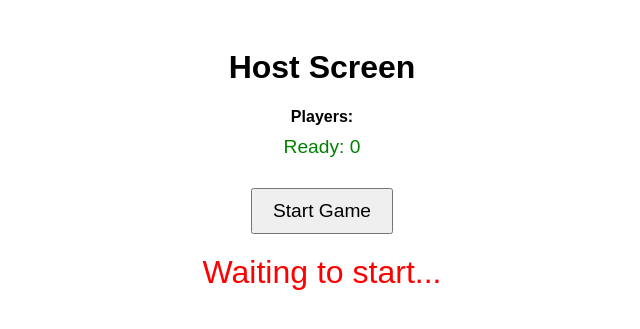
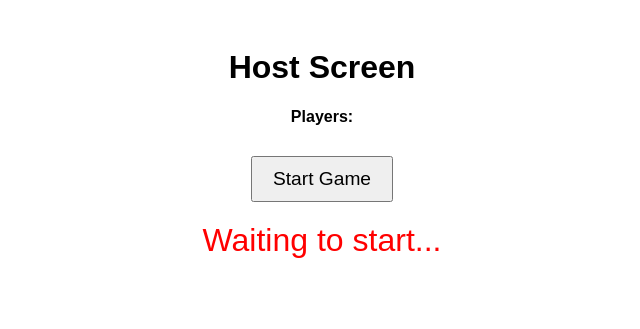
Before and after one commit to 12xtropix/FinalPython, a Flask app: page /host in a window 1280 px wide. Shown: the top 329 px of the page, without its empty margins (318-958 px from the left). Run offline with Flask 3, Linux system fonts and the light colour scheme; some libraries are stand-ins or nearby versions.

Commit message:
doesnt work

```diff
--- a/server.py
+++ b/server.py
@@ -1,4 +1,4 @@
-from flask import Flask, render_template, request, jsonify
+from flask import Flask, render_template, request
 from flask_socketio import SocketIO, emit, join_room
 import random
 
@@ -8,49 +8,29 @@ socketio = SocketIO(app)
 # Game data
 players = []
 prompts = []
-player_sockets = {}
-ready_players = set()
-
+player_sockets = {}  # username -> socket ID
+ready_players = set()  # Players who are ready
+votes = {}  # To store who voted for who
 game_data = {
-    "rounds": 4,
     "current_round": 1,
-    "player_scores": {},
     "player_role": {},  # Mapping player -> role (faker or normal)
 }
+
 
 @app.route('/')
 def index():
     return render_template('mainscreen.html')
 
+
 @app.route('/host')
 def host():
     return render_template('hostscreen.html')
+
 
 @app.route('/player')
 def player():
     return render_template('playerscreen.html')
 
-@app.route('/play', methods=['POST'])
-def play():
-    player_name = request.json['player_name']
-    action = request.json['action']
-    response = ""
-
-    if action == "answer":
-        response = handle_answer(player_name)
-    elif action == "vote":
-        response = handle_vote(player_name)
-
-    return jsonify({"status": response})
-
-def handle_answer(player_name):
-    if game_data["player_role"].get(player_name) == "faker":
-        return "You're the faker! Try to blend in."
-    else:
-        return random.choice(prompts)
-
-def handle_vote(player_name):
-    return "Vote recorded!"
 
 def generate_prompt_sequence():
     types = ["hands", "pointing", "numbers"]
@@ -75,13 +55,38 @@ def generate_prompt_sequence():
 
     return selected_prompts
 
+
+@app.route('/play', methods=['POST'])
+def play():
+    player_name = request.json['player_name']
+    action = request.json['action']
+    response = ""
+
+    if action == "answer":
+        response = handle_answer(player_name)
+    elif action == "vote":
+        response = handle_vote(player_name)
+
+    return jsonify({"status": response})
+
+
+def handle_answer(player_name):
+    if game_data["player_role"].get(player_name) == "faker":
+        return "You are the faker, try to blend in!"
+    else:
+        return random.choice(prompts)
+
+
+def handle_vote(player_name):
+    return "Vote recorded!"
+
+
 @socketio.on('join_game')
 def handle_join_game(data):
     username = data.get('username')
     if username and len(username) <= 20:
         if username not in players:
             players.append(username)
-            game_data["player_scores"][username] = 0
 
         sid = request.sid
         player_sockets[username] = sid
@@ -90,61 +95,69 @@ def handle_join_game(data):
         emit('player_joined', {'message': f'{username} has joined the game!'}, broadcast=True)
         emit('players_update', {'players': players}, broadcast=True)
 
+
 @socketio.on('start_game')
 def handle_start_game():
     global prompts, ready_players
+    prompts = generate_prompt_sequence()
     ready_players = set()
-    prompts = generate_prompt_sequence()
 
+    # Assign roles (1 faker, rest normal)
     faker = random.choice(players)
     game_data["player_role"] = {
         player: ("faker" if player == faker else "normal") for player in players
     }
 
     current_prompt = prompts[game_data["current_round"] - 1]
-    prompt_type = current_prompt.split('_')[0]
-    prompt_text_for_normal = current_prompt
-    prompt_text_for_faker = "You're the faker! Try to blend in."
 
+    # Send prompt to each player based on role
     for player in players:
         role = game_data["player_role"].get(player)
         sid = player_sockets.get(player)
         if not sid:
             continue
 
-        prompt_text = prompt_text_for_normal if role != "faker" else prompt_text_for_faker
+        if role == "faker":
+            # Faker gets generic instruction
+            socketio.emit('serve_prompt', {"prompt": "Who is the faker? Try to blend in!"}, room=sid)
+        else:
+            # Normal players get real prompt
+            socketio.emit('serve_prompt', {"prompt": current_prompt}, room=sid)
 
-        socketio.emit('serve_prompt', {
-            "prompt_type": prompt_type,
-            "prompt_text": prompt_text
-        }, room=sid)
+    # Send the real prompt to the host only
+    socketio.emit('show_prompt', {"prompt": current_prompt})
 
-    # Send prompt to host so it's revealed after countdown or all ready
-    socketio.emit('host_prompt', {
-        "prompt_type": prompt_type,
-        "prompt_text": prompt_text_for_normal
-    })
+    # Start countdown and show it to all
+    socketio.emit('start_countdown', {"seconds": 20})
 
-@socketio.on('player_ready')
-def handle_player_ready(data):
-    username = data.get('username')
-    if username and username in players:
-        ready_players.add(username)
-        emit('ready_update', {
-            "ready_count": len(ready_players),
-            "total_players": len(players)
-        }, broadcast=True)
 
-        if len(ready_players) == len(players):
-            # All ready, skip countdown
-            socketio.emit('start_countdown', {"seconds": 0})
-        elif len(ready_players) == 1:
-            # First player ready, start regular countdown
-            socketio.emit('start_countdown', {"seconds": 20})
+@socketio.on('ready')
+def handle_ready(data):
+    player_name = data.get('player_name')
+    if player_name:
+        ready_players.add(player_name)
+
+    # Check if all players are ready, skip countdown if so
+    if len(ready_players) == len(players):
+        socketio.emit('start_game')  # Trigger start game immediately
+        socketio.emit('start_countdown', {"seconds": 0})  # Immediately stop countdown
+
+
+@socketio.on('vote')
+def handle_vote(data):
+    player_name = data.get('player_name')
+    voted_for = data.get('voted_for')
+    if player_name and voted_for:
+        votes[player_name] = voted_for
+
+    # Emit the vote updates to the host
+    socketio.emit('vote_update', {'votes': votes}, room=player_sockets.get('host'))
+
 
 @socketio.on('connect')
 def handle_connect():
     emit('players_update', {'players': players})
 
+
 if __name__ == '__main__':
     socketio.run(app, host='0.0.0.0', port=5000, allow_unsafe_werkzeug=True)
--- a/templates/hostscreen.html
+++ b/templates/hostscreen.html
@@ -26,10 +26,10 @@
           font-size: 2em;
           color: red;
       }
-    #ready-count {
-      margin-top: 10px;
-      font-size: 1.2em;
-      color: green;
+      #prompt {
+          margin-top: 20px;
+          font-size: 1.5em;
+          font-weight: bold;
       }
   </style>
 </head>
@@ -37,20 +37,15 @@
     <h1>Host Screen</h1>
 
     <div id="player-list">Players: </div>
-  <div id="ready-count">Ready: 0</div>
     <button id="start-button" onclick="startGame()">Start Game</button>
     <div id="countdown">Waiting to start...</div>
+    <div id="prompt"></div>
 
     <script>
         const socket = io.connect('http://' + document.domain + ':' + location.port);
 
         socket.on('players_update', function(data) {
             document.getElementById('player-list').innerText = 'Players: ' + data.players.join(', ');
-    });
-
-    socket.on('ready_update', function(data) {
-      document.getElementById('ready-count').innerText =
-        `Ready: ${data.ready_count}/${data.total_players}`;
         });
 
         function startGame() {
@@ -61,6 +56,9 @@
             let seconds = data.seconds;
             const countdownDiv = document.getElementById('countdown');
 
+            if (seconds === 0) {
+                countdownDiv.innerText = "Time's up!";
+            } else {
                 const interval = setInterval(() => {
                     countdownDiv.innerText = `Time left: ${seconds}s`;
                     seconds--;
@@ -69,11 +67,12 @@
                         countdownDiv.innerText = "Time's up!";
                     }
                 }, 1000);
+            }
         });
 
-    socket.on('host_prompt', function(data) {
-      document.getElementById('countdown').innerHTML =
-        `<strong>Game:</strong> ${data.prompt_type.toUpperCase()}<br><strong>Prompt:</strong> ${data.prompt_text}`;
+        socket.on('show_prompt', function(data) {
+            document.getElementById('prompt').innerText = `Prompt: ${data.prompt}`;
+            document.getElementById('countdown').style.display = 'none';  // Hide countdown
         });
     </script>
 </body>
```
Also changed, not shown: templates/playerscreen.html (+17 -22 lines), templates/mainscreen.html (line endings or trailing spaces). Lines whose indentation alone changed are shown as unchanged.
